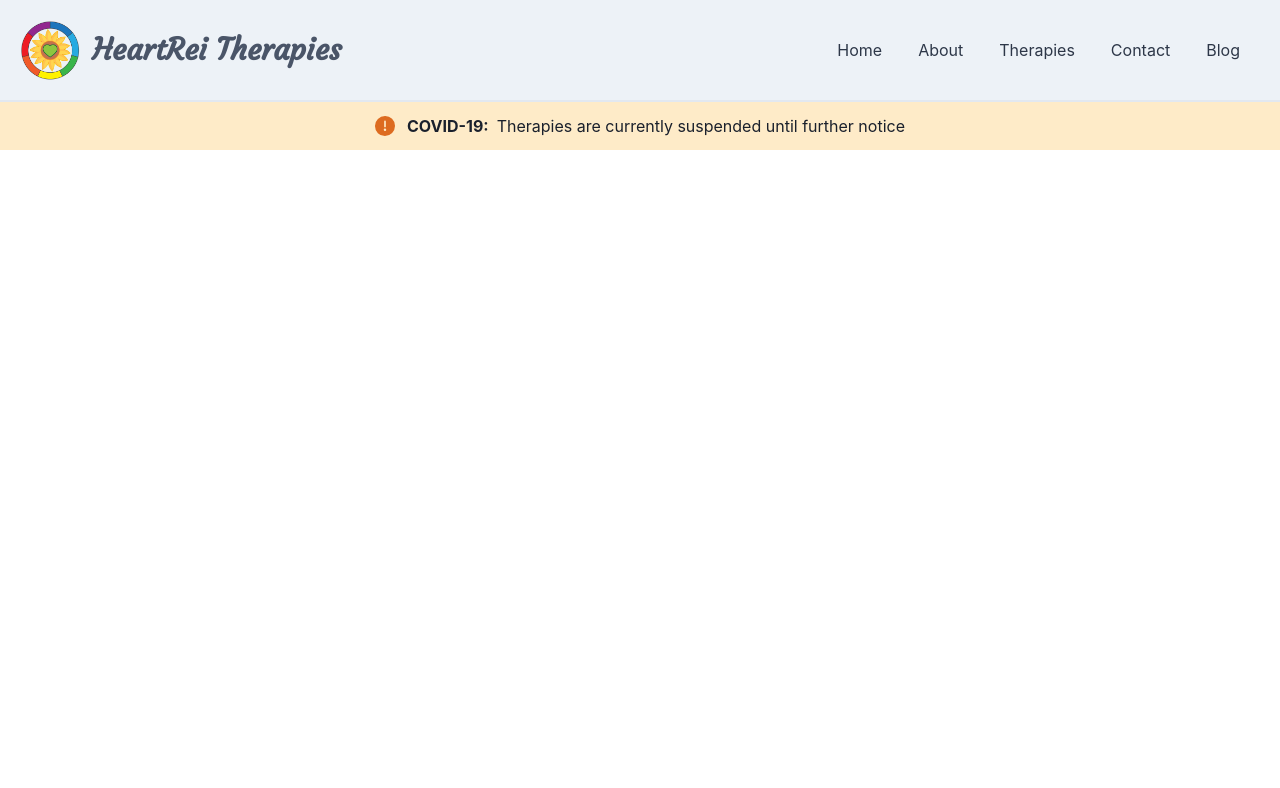
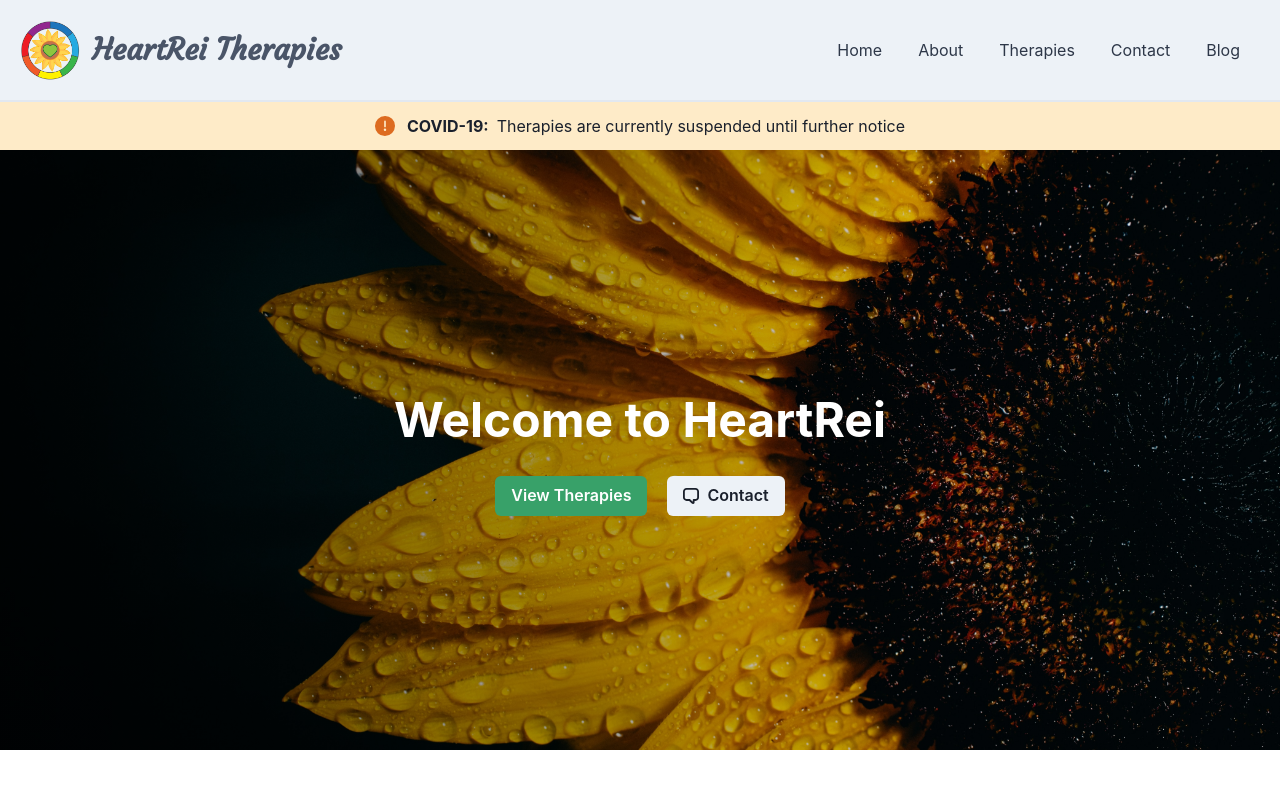
Before and after one commit to NickBlomberg/heartrei-v2, a Next.js app: page / in a window 1280 px wide. Shown: the top 788 px of the page. Built offline with nearby package versions, Linux system fonts and the light colour scheme.

Commit message:
Add showcase to HomePage

```diff
--- /dev/null
+++ b/components/Showcase.jsx
@@ -0,0 +1,51 @@
+import Link from 'next/link'
+import {
+  Flex,
+  Stack,
+  VStack,
+  Text,
+  Button,
+  useBreakpointValue,
+} from '@chakra-ui/react'
+
+import { ChatIcon } from '@chakra-ui/icons'
+
+export default function Showcase() {
+  return (
+    <Flex
+      w="full"
+      h="75vh"
+      backgroundImage="/images/sunflower-showcase.jpg"
+      backgroundSize="cover"
+      backgroundPosition="center center"
+    >
+      <VStack
+        w="full"
+        justify="center"
+        px={useBreakpointValue({ base: 6, md: 8 })}
+        bgGradient="linear(to-r, blackAlpha.700, transparent)"
+      >
+        <Stack maxW="3xl" align="center" spacing={{ base: 10, md: 5 }}>
+          <Text
+            color="white"
+            fontWeight={700}
+            fontSize={useBreakpointValue({ base: '3xl', md: '5xl' })}
+          >
+            Welcome to HeartRei
+          </Text>
+
+          <Stack direction={{ base: 'column', md: 'row' }} spacing={5}>
+            <Link href="/therapies" passHref>
+              <Button colorScheme="green">View Therapies</Button>
+            </Link>
+            <Link href="/contact" passHref>
+              <Button colorScheme="gray" leftIcon={<ChatIcon />}>
+                Contact
+              </Button>
+            </Link>
+          </Stack>
+        </Stack>
+      </VStack>
+    </Flex>
+  )
+}
--- a/pages/index.jsx
+++ b/pages/index.jsx
@@ -1,5 +1,10 @@
 import Layout from '@/components/Layout'
+import Showcase from '@/components/Showcase'
 
 export default function HomePage() {
-  return <Layout></Layout>
+  return (
+    <Layout>
+      <Showcase />
+    </Layout>
+  )
 }
```
Also changed, not shown: public/images/sunflower-showcase.jpg (added).
